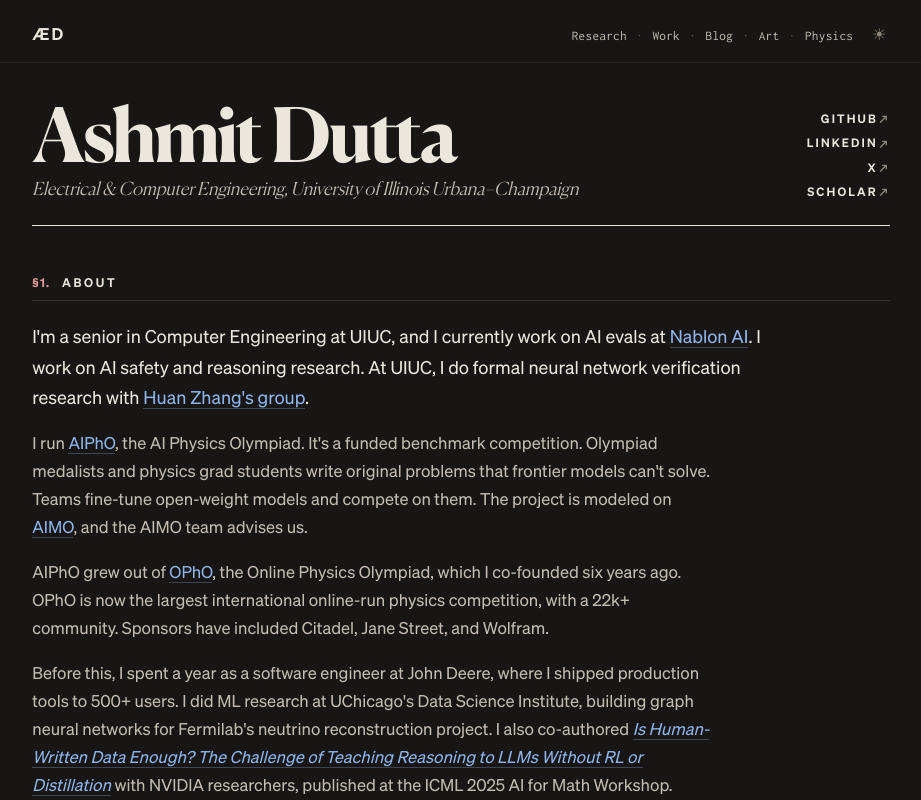
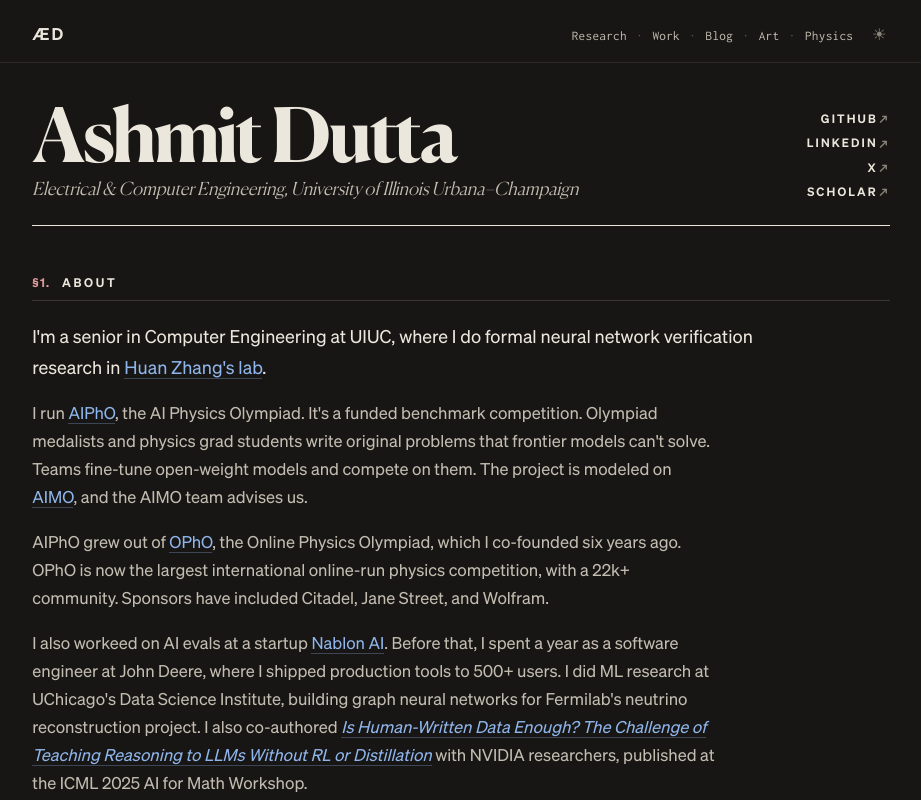
Before and after one commit to aedutta/aedutta.github.io, a React (Vite) app: page / in a window 1280 px wide. Shown: the top 800 px of the page, without its empty margins (179-1100 px from the left). Built offline with nearby package versions, Linux system fonts and the light colour scheme.

Commit message:
update bio

```diff
--- a/src/components/Bio.jsx
+++ b/src/components/Bio.jsx
@@ -2,15 +2,10 @@
   return (
     <section className="paper__bio">
       <p>
-        I'm a senior in Computer Engineering at UIUC, and I currently work on AI
-        evals at{' '}
-        <a href="https://nablon.ai/researchers" target="_blank" rel="noreferrer">
-          Nablon AI
-        </a>
-        . I work on AI safety and reasoning research. At UIUC, I do formal
-        neural network verification research with{' '}
+        I'm a senior in Computer Engineering at UIUC, where I do formal neural
+        network verification research in{' '}
         <a href="https://huan-zhang.com" target="_blank" rel="noreferrer">
-          Huan Zhang's group
+          Huan Zhang's lab
         </a>
         .
       </p>
@@ -41,10 +36,14 @@
       </p>
 
       <p>
-        Before this, I spent a year as a software engineer at John Deere, where
-        I shipped production tools to 500+ users. I did ML research at UChicago's
-        Data Science Institute, building graph neural networks for Fermilab's
-        neutrino reconstruction project. I also co-authored{' '}
+        I also workeed on AI evals at a startup {' '}
+        <a href="https://nablon.ai/researchers" target="_blank" rel="noreferrer">
+          Nablon AI
+        </a>. Before that, I spent a year as a
+        software engineer at John Deere, where I shipped production tools to
+        500+ users. I did ML research at UChicago's Data Science Institute,
+        building graph neural networks for Fermilab's neutrino reconstruction
+        project. I also co-authored{' '}
         <a href="https://arxiv.org/abs/2507.09850" target="_blank" rel="noreferrer">
           <em>
             Is Human-Written Data Enough? The Challenge of Teaching Reasoning to
```
